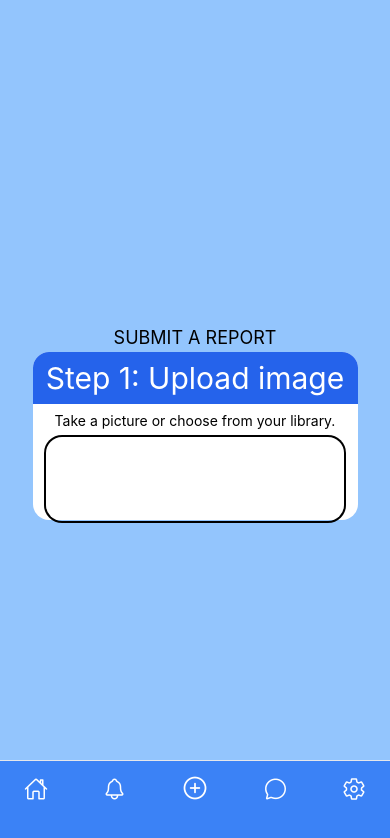
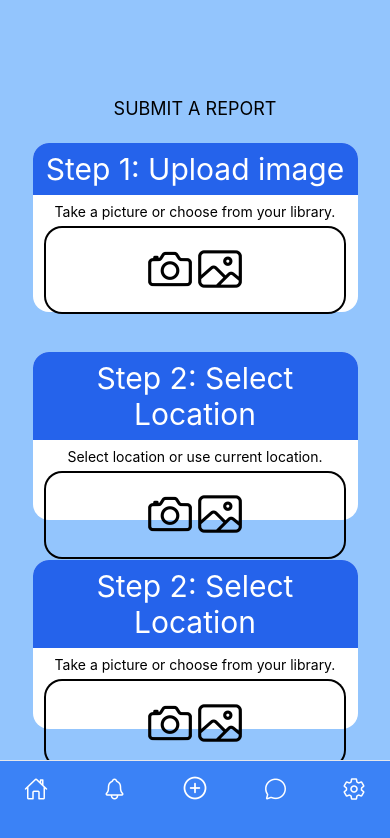
Before and after one commit to alieron/floodguard, a React Native app: screen /SubmitReport in a window 390 px wide. Shown: the top 838 px of the page. Built offline with nearby package versions, Linux system fonts and the light colour scheme.

Commit message:
Finish UI for first box

```diff
--- a/screens/SubmitReport.tsx
+++ b/screens/SubmitReport.tsx
@@ -1,4 +1,5 @@
-import { Text, View } from 'react-native';
+import { Text, View, TouchableOpacity } from "react-native";
+import { Ionicons } from "@expo/vector-icons";
 
 export default function SubmitReport() {
   return (
@@ -6,12 +7,55 @@ export default function SubmitReport() {
       <Text className="text-center text-black text-lg text-3xl">
         SUBMIT A REPORT
       </Text>
-      <View className="bg-white w-10/12 h-1/5 rounded-2xl">
-        <Text className="text-3xl bg-blue-600 rounded-t-2xl p-2 text-center text-white">Step 1: Upload image</Text>
+      <View className="bg-white w-10/12 h-1/5 rounded-2xl m-5">
+        <Text className="text-3xl bg-blue-600 rounded-t-2xl p-2 text-center text-white">
+          Step 1: Upload image
+        </Text>
+        <View className="items-center h-full w-full">
+          <Text className="p-2">
+            Take a picture or choose from your library.
+          </Text>
+          <View className="rounded-2xl ring-black ring-2 w-11/12 h-1/2 justify-center items-center flex-row">
+            <TouchableOpacity>
+              <Ionicons name="camera-outline" size={50} margin={20} />
+            </TouchableOpacity>
+            <TouchableOpacity>
+              <Ionicons name="image-outline" size={50} margin={20} />
+            </TouchableOpacity>
+          </View>
+        </View>
+      </View>
+
+      <View className="bg-white w-10/12 h-1/5 rounded-2xl m-5">
+        <Text className="text-3xl bg-blue-600 rounded-t-2xl p-2 text-center text-white">
+          Step 2: Select Location
+        </Text>
+        <View className="items-center h-full w-full">
+          <Text className="p-2">
+            Select location or use current location.
+          </Text>
+          <View className="rounded-2xl ring-black ring-2 w-11/12 h-1/2 justify-center items-center flex-row">
+            <TouchableOpacity>
+              <Ionicons name="camera-outline" size={50} margin={20} />
+            </TouchableOpacity>
+            <TouchableOpacity>
+              <Ionicons name="image-outline" size={50} margin={20} />
+            </TouchableOpacity>
+          </View>
+        </View>
+      </View>
+
+            <View className="bg-white w-10/12 h-1/5 rounded-2xl m-5">
+        <Text className="text-3xl bg-blue-600 rounded-t-2xl p-2 text-center text-white">Step 2: Select Location</Text>
         <View className="items-center h-full w-full">
           <Text className="p-2">Take a picture or choose from your library.</Text>
-          <View className="rounded-2xl ring-black ring-2 w-11/12 h-1/2">
-
+          <View className="rounded-2xl ring-black ring-2 w-11/12 h-1/2 justify-center items-center flex-row">
+            <TouchableOpacity>
+              <Ionicons name="camera-outline" size={50} margin={20}/>
+            </TouchableOpacity>
+            <TouchableOpacity>
+              <Ionicons name="image-outline" size={50} margin={20}/>
+            </TouchableOpacity>
           </View>
         </View>
       </View>
```
